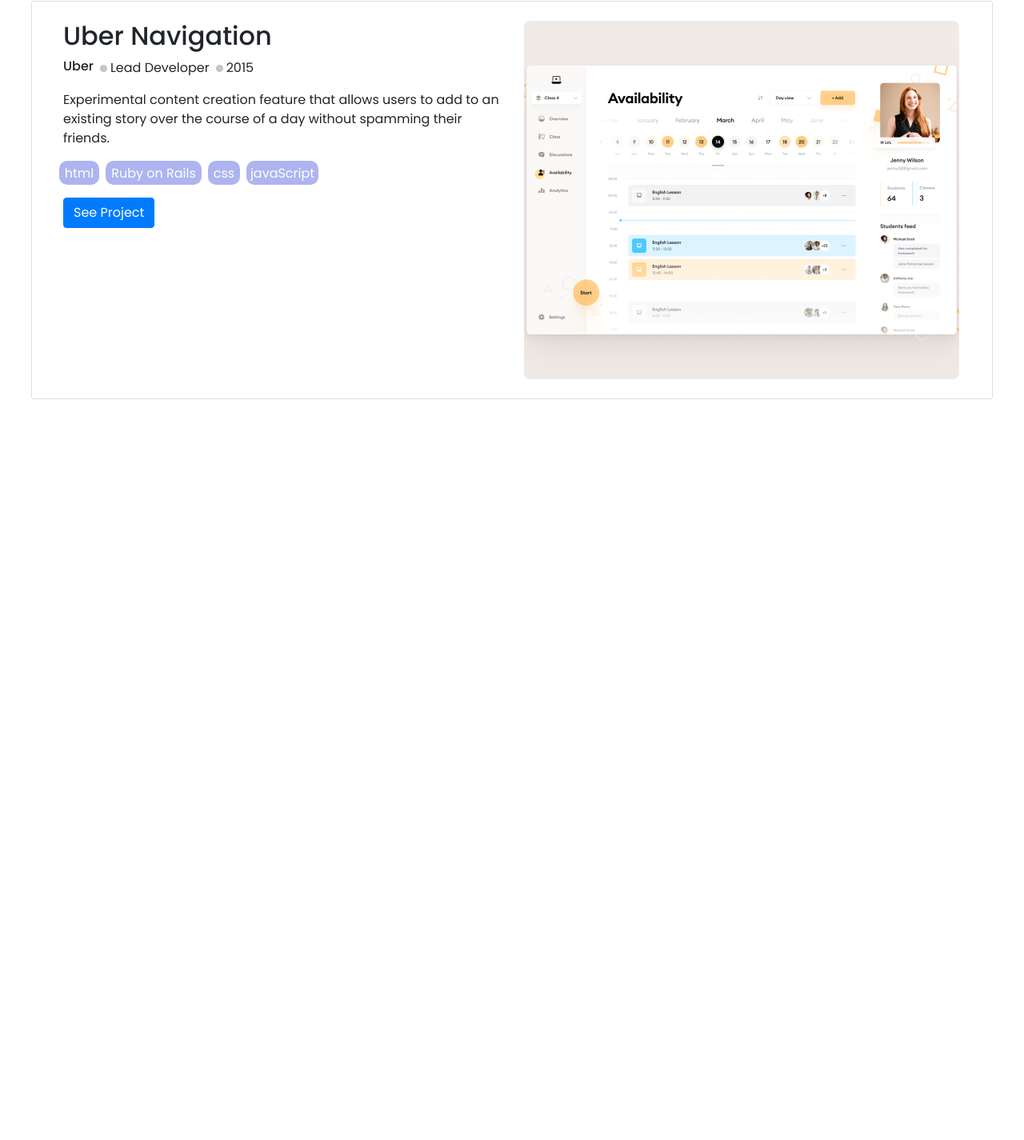
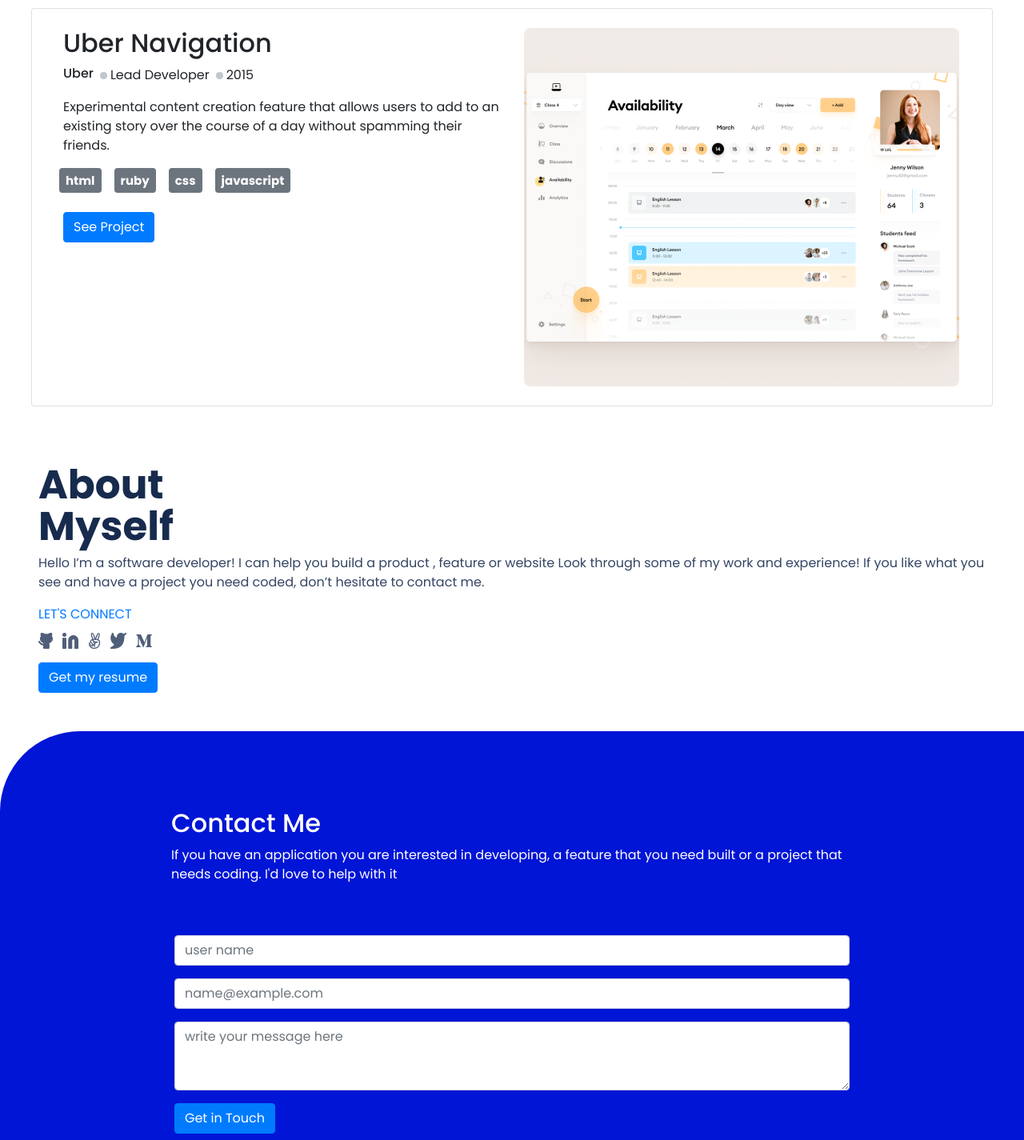
Before and after one commit to degisew/Bootstrap-portfolio, a plain HTML site: page index.html in a window 1280 px wide. Shown: the part 1375-2800 px from the top of the page at 80% size. Before the commit the page ends 1898 px from the top, so only its background shows below. Drawn offline with nearby package versions, Linux system fonts and the light colour scheme.

Commit message:
Added Contact-Section to index.html

```diff
--- a/index.html
+++ b/index.html
@@ -75,10 +75,10 @@
                 A daily selection of privately personalized reads; no accounts
                 or sign-ups required.
               </p>
-              <ul class="row my-custom-ul-name">
-                <li class="mr-2 html">html</li>
-                <li class="mr-2 css">css</li>
-                <li class="javascript">javaScript</li>
+              <ul class="row justify-content-start my-custom-ul-name">
+                <li><h5><span class="badge rounded-pill bg-secondary p-2 mr-3">html</span></h5></li>
+                <li><h5><span class="badge rounded-pill bg-secondary p-2 mr-3">css</span></h5></li>
+                <li><h5><span class="badge rounded-pill bg-secondary p-2">javascript</span></h5></li>
               </ul>
               <button
                 type="button"
@@ -152,10 +152,10 @@
                 their friends.
               </p>
               <ul class="row justify-content-start my-custom-ul-name">
-                <li class="mr-2 html">html</li>
-                <li class="mr-2 ruby">Ruby on Rails</li>
-                <li class="mr-2 css">css</li>
-                <li class="javascript">javaScript</li>
+                <li><h5><span class="badge rounded-pill bg-secondary p-2 mr-3">html</span></h5></li>
+                <li><h5><span class="badge rounded-pill bg-secondary p-2 mr-3">ruby</span></h5></li>
+                <li><h5><span class="badge rounded-pill bg-secondary p-2 mr-3">css</span></h5></li>
+                <li><h5><span class="badge rounded-pill bg-secondary p-2">javascript</span></h5></li>
               </ul>
               <button
                 type="button"
@@ -243,10 +243,10 @@
                 on Gear VR.
               </p>
               <ul class="row justify-content-start my-custom-ul-name">
-                <li class="mr-2 html">html</li>
-                <li class="mr-2 ruby">Ruby on Rails</li>
-                <li class="mr-2 css">css</li>
-                <li class="javascript">javaScript</li>
+                <li><h5><span class="badge rounded-pill bg-secondary p-2 mr-3">html</span></h5></li>
+                <li><h5><span class="badge rounded-pill bg-secondary p-2 mr-3">ruby</span></h5></li>
+                <li><h5><span class="badge rounded-pill bg-secondary p-2 mr-3">css</span></h5></li>
+                <li><h5><span class="badge rounded-pill bg-secondary p-2">javascript</span></h5></li>
               </ul>
               <button
                 type="button"
@@ -294,7 +294,6 @@
             </div>
           </div>
         </div>
-
         <div class="card m-4" id="card-4">
           <div class="row m-4">
             <div class="col">
@@ -320,10 +319,10 @@
                 their friends.
               </p>
               <ul class="row justify-content-start my-custom-ul-name">
-                <li class="mr-2 html">html</li>
-                <li class="mr-2 ruby">Ruby on Rails</li>
-                <li class="mr-2 css">css</li>
-                <li class="javascript">javaScript</li>
+                <li><h5><span class="badge rounded-pill bg-secondary p-2 mr-3">html</span></h5></li>
+                <li><h5><span class="badge rounded-pill bg-secondary p-2 mr-3">ruby</span></h5></li>
+                <li><h5><span class="badge rounded-pill bg-secondary p-2 mr-3">css</span></h5></li>
+                <li><h5><span class="badge rounded-pill bg-secondary p-2">javascript</span></h5></li>
               </ul>
               <button
                 type="button"
@@ -379,6 +378,62 @@
           </div>
         </div>
       </div>
+      <section class="about align-items-center p-5 d-inline-block" id="about-me">
+        <div class="txt-holder">
+          <h2 class="primary-txt">About<br />Myself</h2>
+          <p class="detail-txt">
+            Hello I’m a software developer! I can help you build a product ,
+            feature or website Look through some of my work and experience! If
+            you like what you see and have a project you need coded, don’t
+            hesitate to contact me.
+          </p>
+        </div>
+        <div class="social-media">
+          <div class="connect">
+            <a href="#">LET'S CONNECT</a>
+          </div>
+          <div class="about-my-self-social-md-icons mt-2">
+            <img class="mr-2" src="../images/github.png" alt="github" />
+            <img class="mr-2" src="../images/Linkedinicon.png" alt="linkedin" />
+            <img class="mr-2" src="../images/fingers.png" alt="2-fingers-icon" />
+            <img class="mr-2" src="../images/twitter.png" alt="twitter" />
+            <img class="mr-2" src="../images/M.png" alt="M" />
+            <div class="action">
+              <button class="btn btn-primary mt-3" type="button">Get my resume</button>
+            </div>
+          </div>
+      </section>
+      <section class="contact align-items-center p-5" id="contact">
+        <div class="container p-5 m-auto">
+          <div class="txt-holder pl-5 pr-5">
+            <h2 class="primary-txt pl-5 pr-5">Contact Me</h2>
+            <p class="detail-txt pl-5 pr-5">
+              If you have an application you are interested in developing,
+              a feature that you need built or a project that needs coding. I'd
+              love to help with it
+            </p>
+          </div>
+          <div class="contact-form p-5 m-1">
+            <form action="https://formspree.io/f/xyyoqwwb" method="post">
+              <div class="form-group pl-5 pr-5">
+                <label hidden>User Name</label>
+                <input type="text" class="form-control" placeholder="user name">
+              </div>
+              <div class="form-group pl-5 pr-5">
+                <label hidden>Email Address</label>
+                <input type="email" class="form-control"  placeholder="name@example.com">
+              </div>
+              <div class="form-group pl-5 pr-5">
+                <label hidden>Message</label>
+                <textarea class="form-control" placeholder="write your message here" rows="3"></textarea>
+              </div>
+              <div class="form-group pl-5 pr-5">
+                <button class="btn btn-primary" type="submit">Get in Touch</button>
+              </div>
+            </form>
+          </div>
+        </div>
+      </section>
     <script
       src="https://code.jquery.com/jquery-3.3.1.slim.min.js"
       integrity="sha384-q8i/X+965DzO0rT7abK41JStQIAqVgRVzpbzo5smXKp4YfRvH+8abtTE1Pi6jizo"
```
